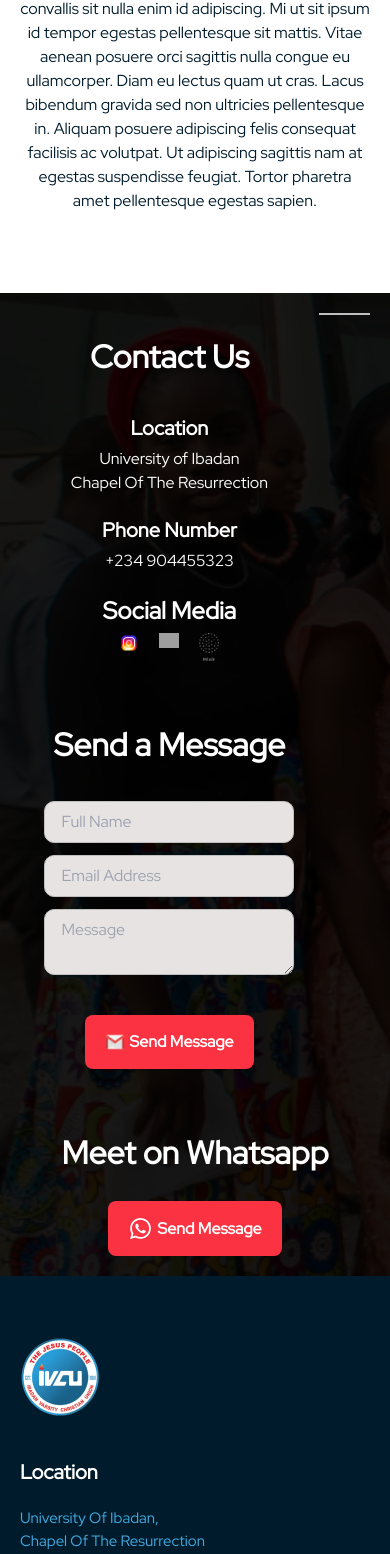
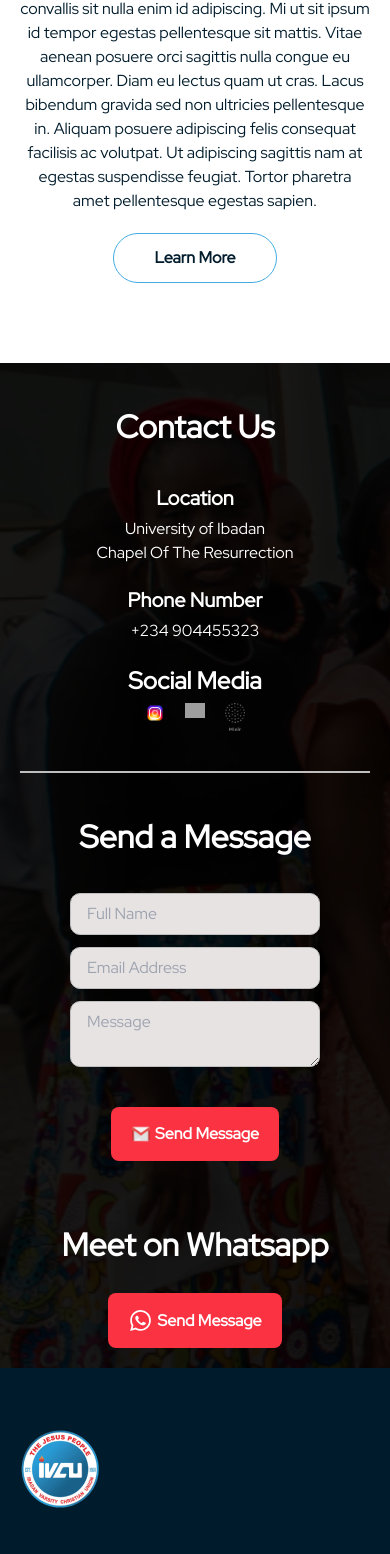
Before and after one commit to mosihcroctiv/ivcu, a React (Create React App) app: page / in a window 390 px wide. Shown: the part 1584-3138 px from the top of the page. Built offline with nearby package versions, Linux system fonts and the light colour scheme; grey boxes are pictures that could not be loaded.

Commit message:
retouched conctact and index

```diff
--- a/src/components/website/Contact.jsx
+++ b/src/components/website/Contact.jsx
@@ -60,7 +60,7 @@ const Contact = () => {
                         </div>
                     </div>
                 </div>
-                <div className='flex justify-center col-span-2 md:col-span-1'>
+                <div className='flex justify-center sm:col-span-2 md:col-span-1'>
                     <div className='mt-10'>
                         <p className='text-center sm:text-left text-[32px] font-semibold mb-6'>Meet on Whatsapp</p>
                         <div className='mb-5 flex justify-start'>
--- a/src/views/website/index.js
+++ b/src/views/website/index.js
@@ -58,6 +58,10 @@ const Index = () => {
             <img className="m-auto" src={Logo} alt="" />
             <p className="text-center text-[24px] md:text-[32px] font-semibold mt-5 mb-3">About  Ibadan Varsity Christian Union</p>
             <p className="text-[16px] md:text-[20px] text-center m-auto lg:w-[80%]">Lorem ipsum dolor sit amet consectetur. Nisl ut cras leo sodales at cursus dui. Lectus faucibus arcu enim a enim lectus massa in. Elementum congue quis a augue. Sit sagittis aliquet orci viverra odio nulla aenean cras vitae. Purus egestas mattis mattis leo morbi. Turpis sit mattis sit sed. Sapien fringilla metus velit euismod arcu. Ac et convallis sit nulla enim id adipiscing. Mi ut sit ipsum id tempor egestas pellentesque sit mattis. Vitae aenean posuere orci sagittis nulla congue eu ullamcorper. Diam eu lectus quam ut cras. Lacus bibendum gravida sed non ultricies pellentesque in. Aliquam posuere adipiscing felis consequat facilisis ac volutpat. Ut adipiscing sagittis nam at egestas suspendisse feugiat. Tortor pharetra amet pellentesque egestas sapien.</p>
+
+            <div className="flex justify-center pt-5">
+            <a className="m-auto border border-primary text-deepBlue rounded-[45px] font-semibold px-10 py-3" href="/about">Learn More</a>
+            </div>
         </div>
         <div>
             <Contact/>
```
